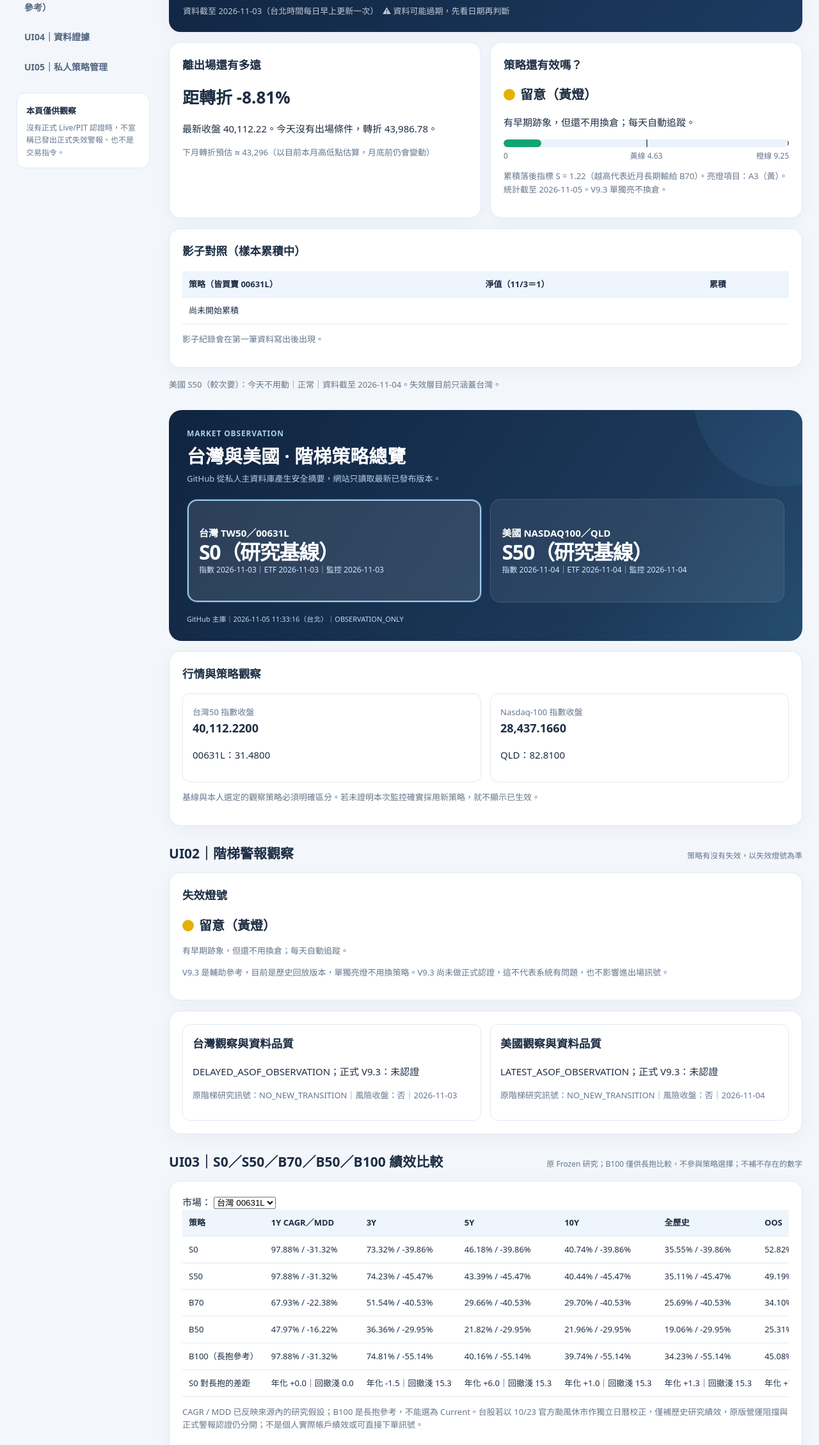
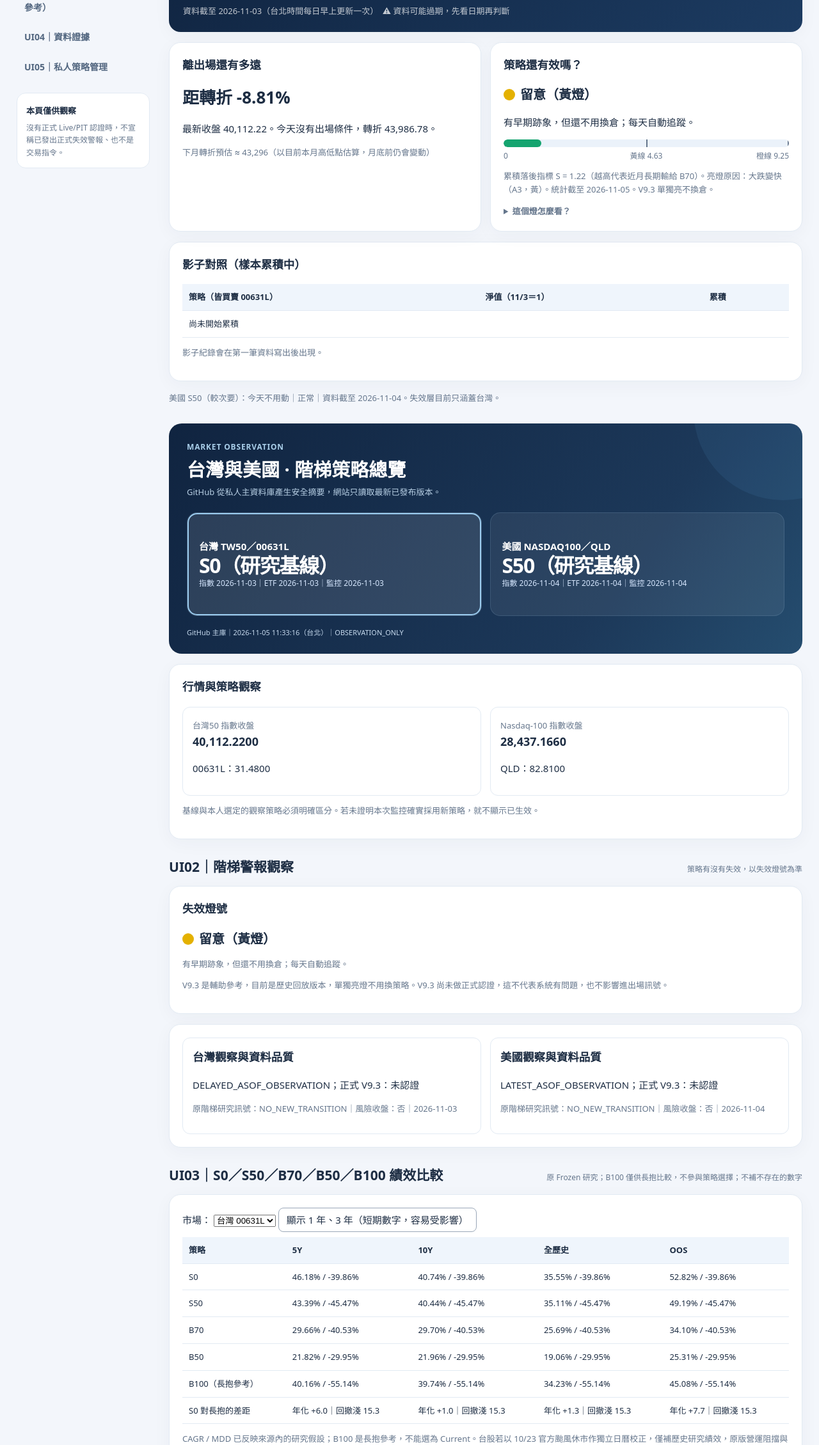
Before and after one commit to ga564100/stair-monitor-pages, a plain HTML site: page index.html in a window 1280 px wide. Shown: the part 301-2560 px from the top of the page at 64% size. Drawn offline with Linux system fonts and the light colour scheme.

Commit message:
ui: collapse short-term columns, lamp help (quant-backtest PR #106)

```diff
--- a/index.html
+++ b/index.html
@@ -56,6 +56,7 @@
 .act-card{border-radius:var(--radius);padding:22px;color:#fff;background:linear-gradient(135deg,var(--navy),var(--navy2));box-shadow:var(--shadow);margin:16px 0}
 .act-card.sell{background:linear-gradient(135deg,#7a2418,#a8412f)}.act-card.buy{background:linear-gradient(135deg,#085f50,#0b8a73)}.act-card.wait{background:linear-gradient(135deg,#5a4a1a,#8a6f1f)}
 .act-kicker{font-size:13px;opacity:.8}.act-head{font-size:32px;font-weight:800;line-height:1.25;margin:4px 0}.act-sub{font-size:15px;opacity:.92}.act-fresh{font-size:13px;opacity:.75;margin-top:10px}
+.hide-short .short{display:none}.help summary{cursor:pointer;font-weight:700}.help ul{margin:6px 0 0;padding-left:18px}.tbtn{font:inherit;padding:6px 12px;margin:0 0 8px;border:1px solid #9aa7b8;border-radius:8px;background:transparent;color:inherit;cursor:pointer}
 .lamp{display:inline-flex;align-items:center;gap:8px;font-weight:700;font-size:20px}.lamp i{width:18px;height:18px;border-radius:50%;display:inline-block;background:#9aa7b8}
 .lamp.GREEN i{background:#14a46f}.lamp.YELLOW i{background:#e4b100}.lamp.ORANGE i{background:#e8741a}.lamp.RED i{background:#d02e2e}
 .gauge{position:relative;height:12px;border-radius:6px;background:var(--shade);margin:12px 0 4px;overflow:hidden}.gauge b{position:absolute;left:0;top:0;bottom:0;background:#e4b100;border-radius:6px}.gauge u{position:absolute;top:-2px;bottom:-2px;width:2px;background:#65768c;text-decoration:none}
@@ -82,7 +83,15 @@
 <div class="safe-cols">
 <div class="safe-panel" style="margin:0"><h3>離出場還有多遠</h3><div class="dist-big" id="dist-big">—</div><p id="dist-text">—</p><p class="safe-note" id="dist-next">—</p></div>
 <div class="safe-panel" style="margin:0"><h3>策略還有效嗎？</h3><div class="lamp" id="fl-lamp"><i></i><span id="fl-name">尚未取得</span></div><p id="fl-text">—</p>
-<div class="gauge" aria-hidden="true"><b id="fl-bar" style="width:0%"></b><u style="left:50%"></u><u style="left:calc(100% - 2px)"></u></div><div class="gauge-ticks" style="position:relative;height:18px"><span style="position:absolute;left:0">0</span><span style="position:absolute;left:50%;transform:translateX(-50%)">黃線 4.63</span><span style="position:absolute;right:0">橙線 9.25</span></div><p class="safe-note" id="fl-note">—</p></div>
+<div class="gauge" aria-hidden="true"><b id="fl-bar" style="width:0%"></b><u style="left:50%"></u><u style="left:calc(100% - 2px)"></u></div><div class="gauge-ticks" style="position:relative;height:18px"><span style="position:absolute;left:0">0</span><span style="position:absolute;left:50%;transform:translateX(-50%)">黃線 4.63</span><span style="position:absolute;right:0">橙線 9.25</span></div><p class="safe-note" id="fl-note">—</p><details class="help safe-note"><summary>這個燈怎麼看？</summary><ul>
+<li><b>綠</b>：全部正常，什麼都不用做。</li>
+<li><b>黃</b>：有早期跡象，只記錄、不用換倉。</li>
+<li><b>橙</b>：至少兩項證據同時到橙（其中要有「大跌沒躲掉」或「長期輸 B70」），規則建議改持 B70（70% 正二＋30% 現金），請人工確認。</li>
+<li><b>紅</b>：橙燈持續 12 個月以上並有進一步確認，才建議改持 B50（50/50）。</li>
+<li>橫條只畫「長期輸 B70」這一項的累積分數；黃燈的原因可能是別項，看下面「亮燈項目」。</li>
+<li>八項：A1 大跌沒躲掉、A3 大跌變快、A4 出場偏慢、B 長期輸 B70、C 執行延遲、D 舊失效警報、E 策略選擇器、F 前瞻判定。</li>
+<li>C～F 需要人工輸入或之後才有資料，沒有輸入時視為正常。</li>
+<li>這個燈看的是策略的長期品質，不是最近賺或賠多少；短期落後是正常現象。</li></ul></details></div>
 </div>
 <div class="safe-panel"><h3>影子對照（樣本累積中）</h3><div class="safe-scroll"><table class="safe-table" aria-label="影子對照淨值"><thead><tr><th>策略（皆買賣 00631L）</th><th>淨值（11/3＝1）</th><th>累積</th></tr></thead><tbody id="shadow-body"><tr><td colspan="3">尚未開始累積</td></tr></tbody></table></div><p class="safe-note" id="shadow-note">影子紀錄會在第一筆資料寫出後出現。</p></div>
 <p class="safe-note" id="act-us">美國 S50：—</p></section>
@@ -102,7 +111,7 @@
 <div class="safe-panel safe-cols"><div class="safe-item"><h3>台灣觀察與資料品質</h3><p id="tw-gate">—</p><p id="tw-signal" class="safe-note">階梯研究訊號：—</p></div><div class="safe-item"><h3>美國觀察與資料品質</h3><p id="us-gate">—</p><p id="us-signal" class="safe-note">階梯研究訊號：—</p></div></div></section>
 <section class="section" id="ui03"><div class="section-title"><h2>UI03｜S0／S50／B70／B50／B100 績效比較</h2><small>原 Frozen 研究；B100 僅供長抱比較，不參與策略選擇；不補不存在的數字</small></div>
 <div class="safe-panel"><label for="market">市場：</label> <select id="market"><option value="TW">台灣 00631L</option><option value="US">美國 QLD</option></select>
-<div class="safe-scroll"><table class="safe-table" aria-label="五策略六期間績效表"><thead><tr><th>策略</th><th>1Y CAGR／MDD</th><th>3Y</th><th>5Y</th><th>10Y</th><th>全歷史</th><th>OOS</th></tr></thead>
+<button type="button" class="tbtn" id="short-toggle">顯示 1 年、3 年（短期數字，容易受影響）</button><div class="safe-scroll hide-short" id="perf-wrap"><table class="safe-table" aria-label="五策略六期間績效表"><thead><tr><th>策略</th><th class="short">1Y CAGR／MDD</th><th class="short">3Y</th><th>5Y</th><th>10Y</th><th>全歷史</th><th>OOS</th></tr></thead>
 <tbody id="performance"><tr><td colspan="7">載入中</td></tr></tbody></table></div>
 <p class="safe-note">CAGR / MDD 已反映來源內的研究假設；B100 是長抱參考，不能選為 Current。台股若以 10/23 官方颱風休市作獨立日曆校正，僅補歷史研究績效，原版營運阻擋與正式警報認證仍分開；不是個人實際帳戶績效或可直接下單訊號。</p></div></section>
 <section class="section" id="ui04"><div class="section-title"><h2>UI04｜資料證據與更新狀態</h2><small>公開摘要，不包含私人底層資料</small></div>
@@ -121,12 +130,13 @@ const periods=["1Y","3Y","5Y","10Y","FULL","OOS"];
 const fmt=(v,d=2)=>typeof v==="number"&&Number.isFinite(v)?v.toLocaleString("zh-TW",{minimumFractionDigits:d,maximumFractionDigits:d}):"N/A";
 const pct=v=>v==null?"N/A":fmt(v*100)+"%";
 let snapshot=null,snapshotOld=false;
+$("short-toggle").addEventListener("click",()=>{const w=$("perf-wrap"),h=w.classList.toggle("hide-short");$("short-toggle").textContent=h?"顯示 1 年、3 年（短期數字，容易受影響）":"收起 1 年、3 年";});
 function table(){let el=$("performance");el.replaceChildren();let m=snapshot?.markets?.[$("market").value];
 if(!m){let row=el.insertRow(),cell=row.insertCell();cell.colSpan=7;cell.textContent="沒有可驗證的策略績效";return}
 for(let p of ["S0","S50","B70","B50","B100"]){let row=el.insertRow();row.insertCell().textContent=p==="B100"?"B100（長抱參考）":p;
-for(let w of periods){let v=m.performance?.[p]?.[w];row.insertCell().textContent=v?pct(v.cagr)+" / "+pct(v.mdd):"N/A";}}diffRow(el,m,$("market").value==="US"?"S50":"S0")}
+for(let w of periods){let v=m.performance?.[p]?.[w],c=row.insertCell();c.textContent=v?pct(v.cagr)+" / "+pct(v.mdd):"N/A";if(w==="1Y"||w==="3Y")c.className="short";}}diffRow(el,m,$("market").value==="US"?"S50":"S0")}
 function diffRow(el,m,base){let r=el.insertRow();r.insertCell().textContent=base+" 對長抱的差距";
-for(let w of periods){let a=m.performance?.[base]?.[w],b=m.performance?.B100?.[w],c=r.insertCell();
+for(let w of periods){let a=m.performance?.[base]?.[w],b=m.performance?.B100?.[w],c=r.insertCell();if(w==="1Y"||w==="3Y")c.className="short";
 c.textContent=a&&b?"年化 "+(a.cagr>=b.cagr?"+":"")+fmt((a.cagr-b.cagr)*100,1)+"｜回撤"+(a.mdd>=b.mdd?"淺 ":"深 ")+fmt(Math.abs(a.mdd-b.mdd)*100,1):"N/A"}
 r.className="diff-row"}
 const LAMP={GREEN:["正常","維持 S0，什麼都不用做。"],YELLOW:["留意","有早期跡象，但還不用換倉；每天自動追蹤。"],ORANGE:["失效警示","多項證據同時亮橙：依規則改持 B70（70% 正二＋30% 現金）。請人工確認。"],RED:["嚴重失效","依規則改持 B50（50/50）。請人工確認。"]};
@@ -153,8 +163,8 @@ else $("dist-next").textContent="下月轉折預估：暫無。";
 const f=d.failureLayer,lamp=$("fl-lamp");
 if(f&&LAMP[f.light]){lamp.className="lamp "+f.light;$("fl-name").textContent=LAMP[f.light][0]+"（"+{GREEN:"綠",YELLOW:"黃",ORANGE:"橙",RED:"紅"}[f.light]+"燈）";$("fl-text").textContent=LAMP[f.light][1];
 $("fl2-lamp").className="lamp "+f.light;$("fl2-name").textContent=$("fl-name").textContent;$("fl2-text").textContent=LAMP[f.light][1];$("fl-bar").style.width=Math.min(100,f.cusumS/f.orangeAt*100)+"%";$("fl-bar").style.background=f.cusumS>=f.orangeAt?"#e8741a":f.cusumS>=f.yellowAt?"#e4b100":"#14a46f";
-const hot=Object.entries(f.levels).filter(e=>e[1]!=="GREEN").map(e=>e[0]+(e[1]==="ORANGE"?"（橙）":"（黃）"));
-$("fl-note").textContent="累積落後指標 S = "+fmt(f.cusumS)+"（越高代表近月長期輸給 B70）。亮燈項目："+(hot.length?hot.join("、"):"無")+"。統計截至 "+f.asOf+"。V9.3 單獨亮不換倉。"}
+const NM={A1:"大跌沒躲掉",A3:"大跌變快",A4:"出場偏慢",B:"長期輸 B70",C:"執行延遲",D:"舊失效警報",E:"策略選擇器",F:"前瞻判定"};const hot=Object.entries(f.levels).filter(e=>e[1]!=="GREEN").map(e=>(NM[e[0]]||e[0])+"（"+e[0]+"，"+(e[1]==="ORANGE"?"橙":"黃")+"）");
+$("fl-note").textContent="累積落後指標 S = "+fmt(f.cusumS)+"（越高代表近月長期輸給 B70）。亮燈原因："+(hot.length?hot.join("、"):"無")+"。統計截至 "+f.asOf+"。V9.3 單獨亮不換倉。"}
 else{$("fl2-lamp").className="lamp";$("fl2-name").textContent="尚未取得";$("fl2-text").textContent="失效燈號資料尚未發布到網站。";lamp.className="lamp";$("fl-name").textContent="尚未取得";$("fl-text").textContent="失效燈號資料尚未發布到網站。";$("fl-bar").style.width="0%";$("fl-note").textContent="—"}
 const u=d.markets.US,us=u.stairSignal;
 $("act-us").textContent="美國 S50（較次要）："+(us&&us.pivotCheck==="FROZEN_MATCHES_MASTER"?(us.transition==="ENTER_RISK"&&us.asOf===u.dataAsOf?"明天減碼":us.transition==="EXIT_RISK"&&us.asOf===u.dataAsOf?"明天加回":"今天不用動")+"｜"+(us.riskClose?"風險中":"正常")+"｜資料截至 "+(u.dataAsOf||"—"):(us?"明細等每日同步後出現":"資料核對中"))+"。失效層目前只涵蓋台灣。";
```
